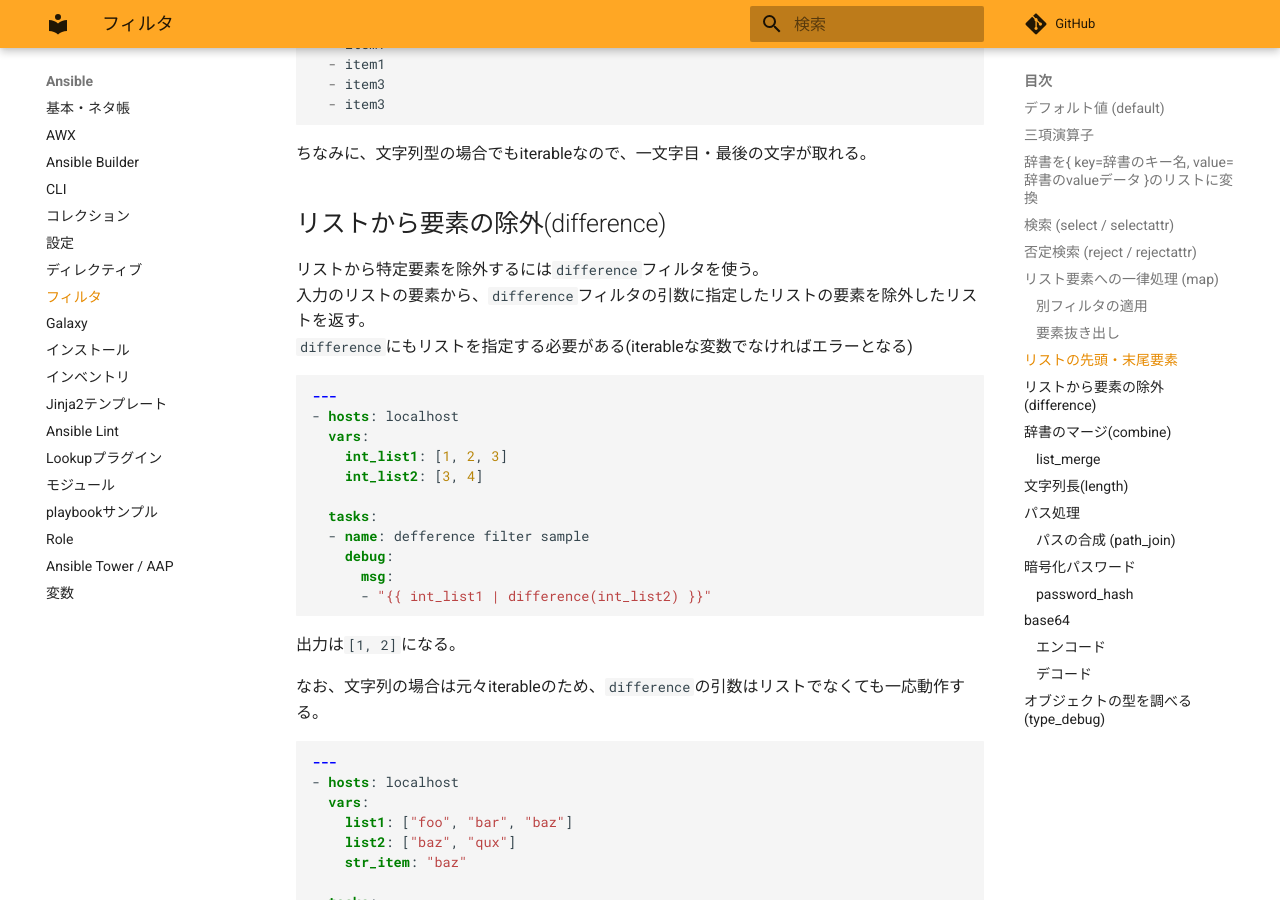
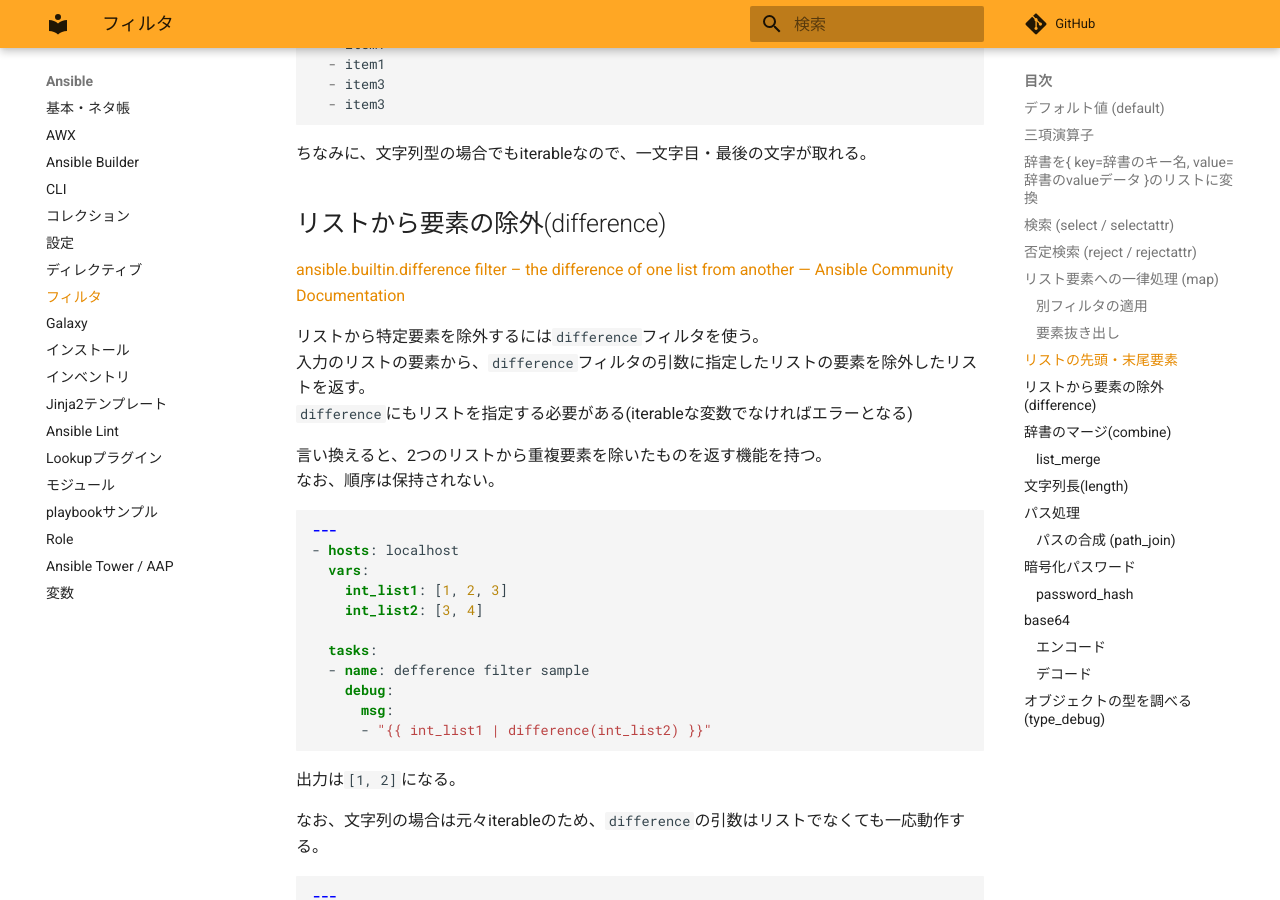
Before and after one commit to zaki-lknr/docs, an MkDocs documentation site: the page built from docs/Ansible/filter.md, in a window 1280 px wide and 900 px high, scrolled down 5430 px. Built offline with MkDocs 1.6.1 and Material for MkDocs 9.7.7, drawn with Linux system fonts in a browser that asks for light colours; comment, search, counter and statistics services are not loaded.

Commit message:
add: ansible/filter: differenceフィルタの説明追加

````diff
--- a/docs/Ansible/filter.md
+++ b/docs/Ansible/filter.md
@@ -259,9 +259,14 @@ ok: [localhost] =>
 
 ## リストから要素の除外(difference)
 
+[ansible.builtin.difference filter – the difference of one list from another — Ansible Community Documentation](https://docs.ansible.com/ansible/latest/collections/ansible/builtin/difference_filter.html)
+
 リストから特定要素を除外するには`difference`フィルタを使う。
 入力のリストの要素から、`difference`フィルタの引数に指定したリストの要素を除外したリストを返す。
 `difference`にもリストを指定する必要がある(iterableな変数でなければエラーとなる)
+
+言い換えると、2つのリストから重複要素を除いたものを返す機能を持つ。
+なお、順序は保持されない。
 
 ```yaml
 ---
````
